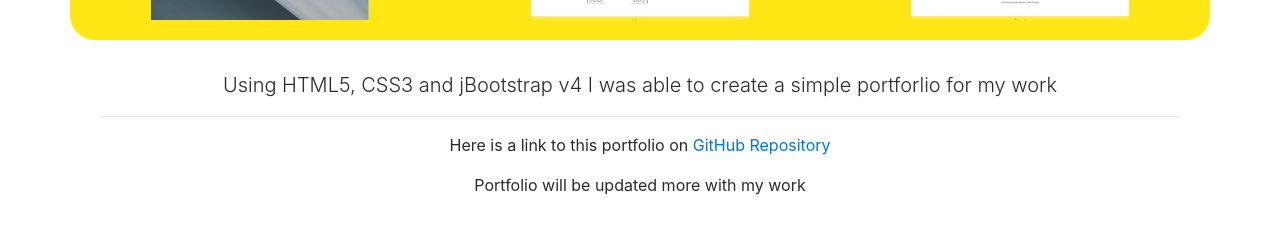
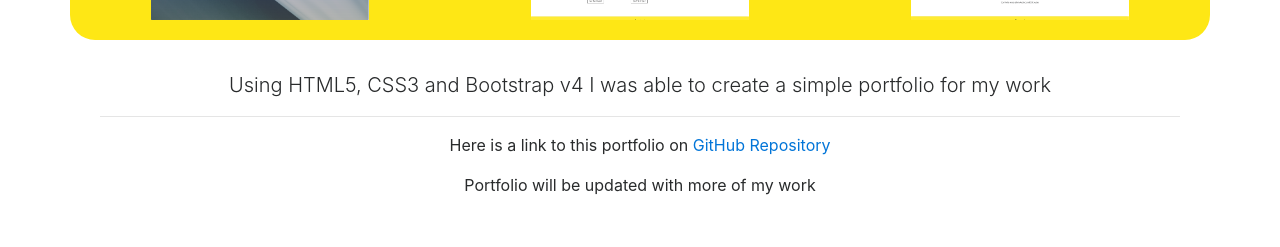
Before and after one commit to Mafileo/Mafileo.github.io, a plain HTML site: page webdev.html in a window 1280 px wide. Shown: the part 686-933 px from the top of the page. Drawn offline with nearby package versions, Linux system fonts and the light colour scheme.

Commit message:
Update webdev.html

```diff
--- a/webdev.html
+++ b/webdev.html
@@ -57,14 +57,14 @@
 
         <div class="container ">
 
-            <p class="lead">Using HTML5, CSS3 and jBootstrap v4 I was able to create a simple portforlio for my work</p>
+            <p class="lead">Using HTML5, CSS3 and Bootstrap v4 I was able to create a simple portfolio for my work</p>
                 <hr>
             <p>
                 Here is a link to this portfolio on
                 <a href="https://github.com/Mafileo/portfolio.git">GitHub Repository</a>
             </p>
 
-            <p>Portfolio will be updated more with my work</p>
+            <p>Portfolio will be updated with more of my work</p>
 
         </div>
 
```
